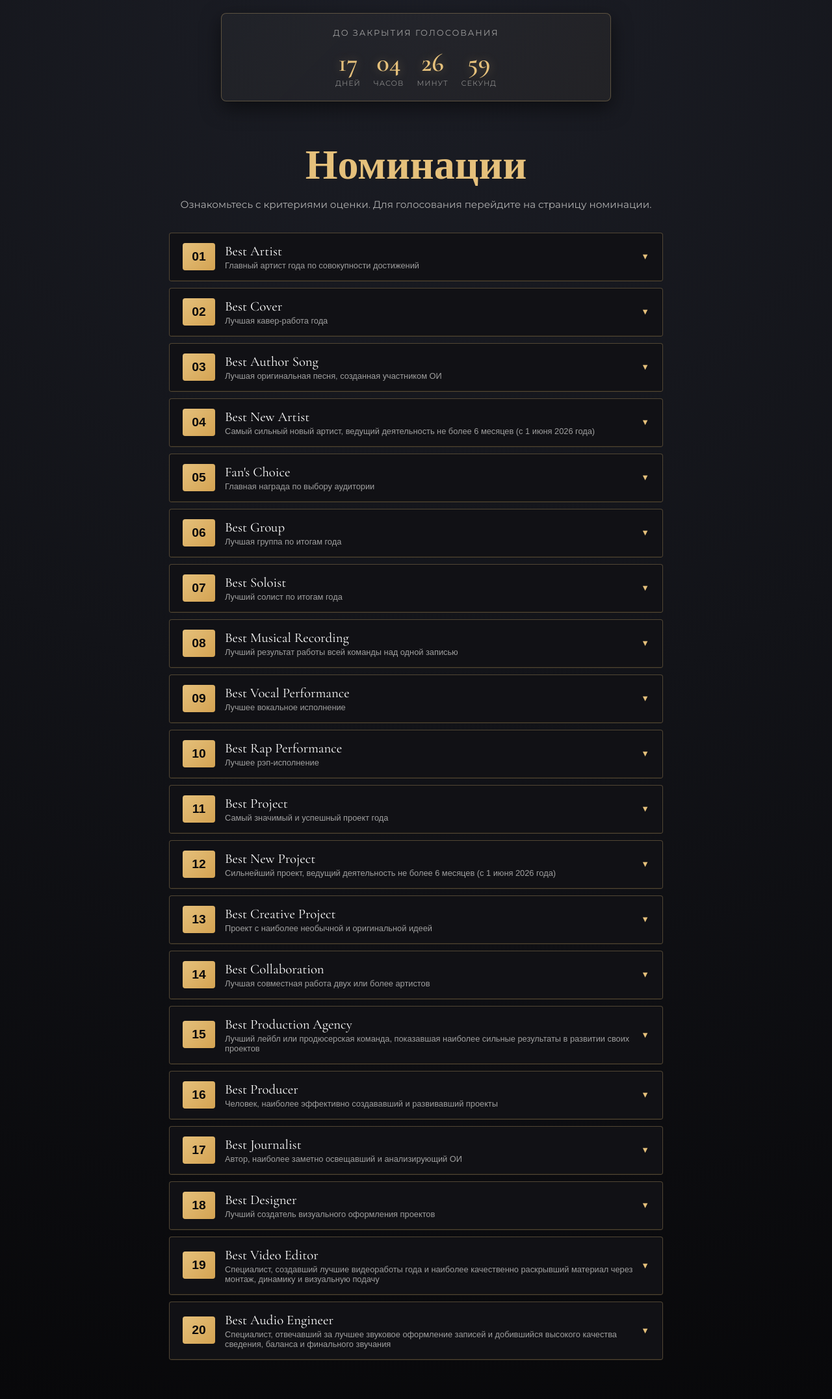
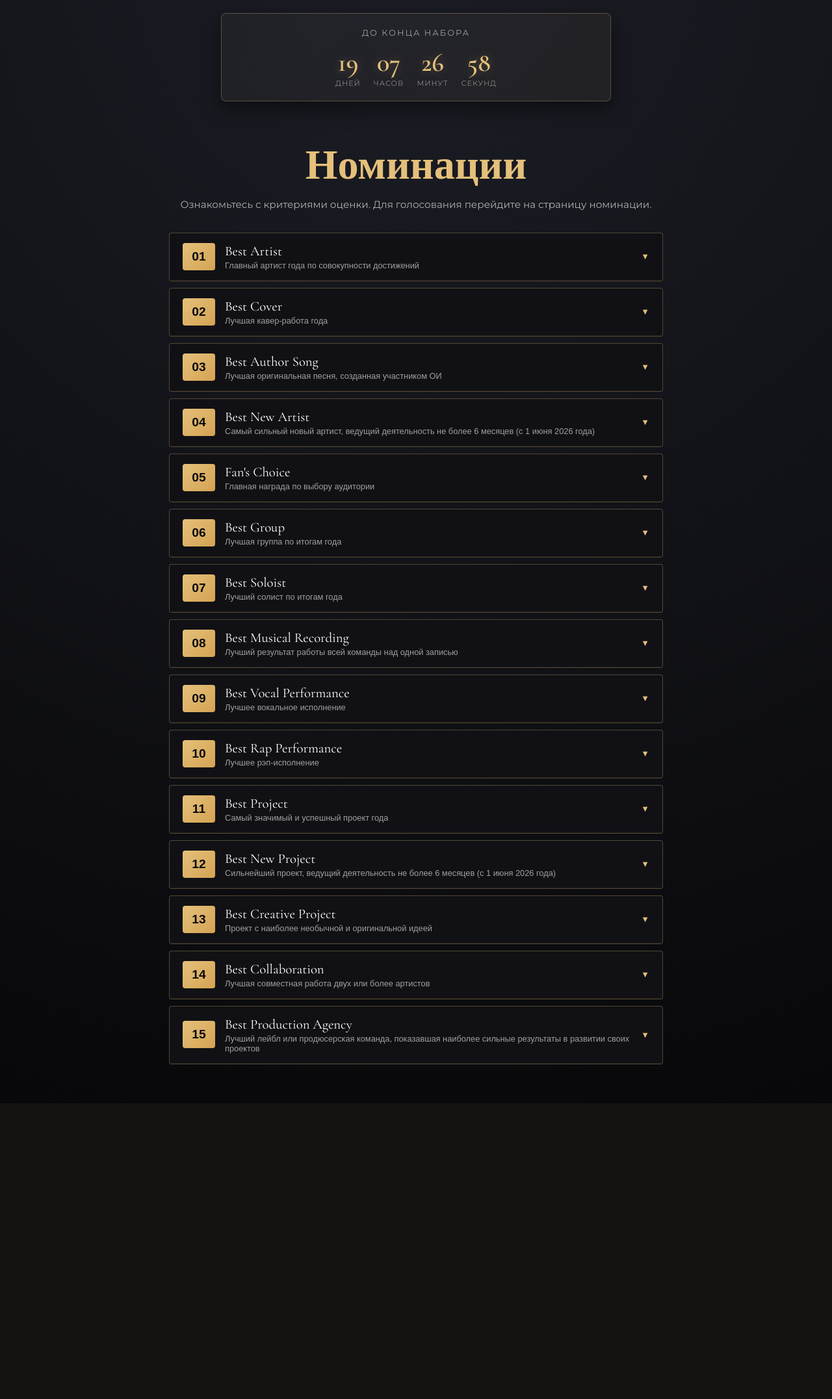
Before and after one commit to kkqumii/gayo-awards, a Flask app: page /nominations in a window 1280 px wide. Shown: the part 70-2223 px from the top of the page at 65% size. After the commit the page ends 1768 px from the top, so only its background shows below. Run offline with Flask 3, Linux system fonts and the light colour scheme.

Commit message:
Add files via upload

```diff
--- a/app.py
+++ b/app.py
@@ -5,7 +5,8 @@ from flask_sqlalchemy import SQLAlchemy
 
 app = Flask(__name__)
 app.secret_key = 'gayo_awards_super_secret_key'
-DEADLINE = datetime.fromisoformat("2026-12-04T21:00:00+03:00")
+DEADLINE = datetime.fromisoformat("2026-12-20T23:59:00+03:00")
+START_TIME = datetime.fromisoformat("2026-12-07T12:00:00+03:00")
 app.config['SQLALCHEMY_DATABASE_URI'] = 'sqlite:///gayo.db'
 app.config['SQLALCHEMY_TRACK_MODIFICATIONS'] = False
 db = SQLAlchemy(app)
@@ -40,7 +41,7 @@ nominations_data = {
     },
     "Best Author Song": {
         "desc": "Лучшая оригинальная песня, созданная участником ОИ",
-        "criteria": [("Жюри", 50), ("Цифровая Активность", 30), ("Голосование", 20)],
+        "criteria": [("Жюри", 70), ("Цифровая Активность", 20), ("Голосование", 10)],
         "artists": ["Артист 1", "Артист 2"]
     },
     "Best New Artist": {
@@ -55,78 +56,53 @@ nominations_data = {
     },
     "Best Group": {
         "desc": "Лучшая группа по итогам года",
-        "criteria": [("Жюри", 50), ("Цифровая Активность", 50)],  # Заглушка
+        "criteria": [("Жюри", 50), ("Цифровая Активность", 30), ("Голосование", 20)],  # Заглушка
         "artists": ["Группа 1", "Группа 2"]
     },
     "Best Soloist": {
         "desc": "Лучший солист по итогам года",
-        "criteria": [("Жюри", 50), ("Голосование", 50)],  # Заглушка
+        "criteria": [("Жюри", 50), ("Цифровая Активность", 30), ("Голосование", 20)],  # Заглушка
         "artists": ["Солист 1", "Солист 2"]
     },
     "Best Musical Recording": {
         "desc": "Лучший результат работы всей команды над одной записью",
-        "criteria": [("Жюри", 100)],  # Заглушка
+        "criteria": [("Жюри", 70), ("Цифровая Активность", 20), ("Голосование", 10)],  # Заглушка
         "artists": ["Запись 1", "Запись 2"]
     },
     "Best Vocal Performance": {
         "desc": "Лучшее вокальное исполнение",
-        "criteria": [("Жюри", 100)],
+        "criteria": [("Жюри", 70), ("Цифровая Активность", 20), ("Голосование", 10)],
         "artists": ["Вокалист 1", "Вокалист 2"]
     },
     "Best Rap Performance": {
         "desc": "Лучшее рэп-исполнение",
-        "criteria": [("Жюри", 100)],
+        "criteria": [("Жюри", 70), ("Цифровая Активность", 20), ("Голосование", 10)],
         "artists": ["Рэпер 1", "Рэпер 2"]
     },
     "Best Project": {
         "desc": "Самый значимый и успешный проект года",
-        "criteria": [("Жюри", 100)],
+        "criteria": [("Жюри", 50), ("Цифровая Активность", 30), ("Голосование", 20)],
         "artists": ["Проект 1", "Проект 2"]
     },
     "Best New Project": {
         "desc": "Сильнейший проект, ведущий деятельность не более 6 месяцев (с 1 июня 2026 года)",
-        "criteria": [("Жюри", 100)],
+        "criteria": [("Жюри", 50), ("Цифровая Активность", 30), ("Голосование", 20)],
         "artists": ["Проект 1", "Проект 2"]
     },
     "Best Creative Project": {
         "desc": "Проект с наиболее необычной и оригинальной идеей",
-        "criteria": [("Жюри", 100)],
+        "criteria": [("Жюри", 70), ("Цифровая Активность", 20), ("Голосование", 10)],
         "artists": ["Проект 1", "Проект 2"]
     },
     "Best Collaboration": {
         "desc": "Лучшая совместная работа двух или более артистов",
-        "criteria": [("Жюри", 100)],
+        "criteria": [("Жюри", 70), ("Цифровая Активность", 20), ("Голосование", 10)],
         "artists": ["Коллаб 1", "Коллаб 2"]
     },
     "Best Production Agency": {
         "desc": "Лучший лейбл или продюсерская команда, показавшая наиболее сильные результаты в развитии своих проектов",
-        "criteria": [("Жюри", 100)],
+        "criteria": [("Жюри", 50), ("Цифровая Активность", 30), ("Голосование", 20)],
         "artists": ["Агентство 1", "Агентство 2"]
-    },
-    "Best Producer": {
-        "desc": "Человек, наиболее эффективно создававший и развивавший проекты",
-        "criteria": [("Жюри", 100)],
-        "artists": ["Продюсер 1", "Продюсер 2"]
-    },
-    "Best Journalist": {
-        "desc": "Автор, наиболее заметно освещавший и анализирующий ОИ",
-        "criteria": [("Жюри", 100)],
-        "artists": ["Журналист 1", "Журналист 2"]
-    },
-    "Best Designer": {
-        "desc": "Лучший создатель визуального оформления проектов",
-        "criteria": [("Жюри", 100)],
-        "artists": ["Дизайнер 1", "Дизайнер 2"]
-    },
-    "Best Video Editor": {
-        "desc": "Специалист, создавший лучшие видеоработы года и наиболее качественно раскрывший материал через монтаж, динамику и визуальную подачу",
-        "criteria": [("Жюри", 100)],
-        "artists": ["Монтажер 1", "Монтажер 2"]
-    },
-    "Best Audio Engineer": {
-        "desc": "Специалист, отвечавший за лучшее звуковое оформление записей и добившийся высокого качества сведения, баланса и финального звучания",
-        "criteria": [("Жюри", 100)],
-        "artists": ["Звукарь 1", "Звукарь 2"]
     }
 }
 
@@ -160,9 +136,17 @@ def vote(nomination):
         db.session.commit()
     current_round = round_setting.value
 
-    # 2. Проверяем, не закончилось ли время (таймер)
+    # 2. Проверяем время (старт и конец)
     now = datetime.now(timezone.utc)
     is_closed = now > DEADLINE
+    is_not_started = now < START_TIME
+
+    # Если голосование еще не началось — показываем заглушку и выходим из функции
+    if is_not_started:
+        return render_template('vote.html',
+                               nomination=nomination,
+                               is_not_started=True,
+                               nominations_data=nominations_data)
 
     # 3. Обработка голосования
     if request.method == 'POST':
--- a/templates/about.html
+++ b/templates/about.html
@@ -14,10 +14,6 @@
 
     <h3 style="margin-top: 20px;">Наша миссия</h3>
     <p>Развитие культуры и поддержка высокого качества музыкального исполнения и современного искусства в цифровом пространстве.</p>
-
-    <h3 style="margin-top: 20px;">Награда</h3>
-    <p>Победители в каждой категории получают денежный приз в размере 400₽ и признание как лидеры индустрии.</p>
-
     <a href="/nominations" class="btn" style="margin-bottom: 40px;">Перейти к номинациям</a>
 
         <!-- Команда -->
--- a/templates/base.html
+++ b/templates/base.html
@@ -340,15 +340,13 @@
 
             <nav>
         <a href="/" class="logo">GAYO AWARDS</a>
-
-        <!-- Кнопка-бургер (видна только на телефонах) -->
+	<!-- Кнопка-бургер -->
         <div class="menu-toggle" onclick="toggleMenu()">
             <span></span>
             <span></span>
             <span></span>
         </div>
 
-        <!-- Само меню -->
         <div class="nav-links" id="mobile-menu">
             <a href="/">О премии</a>
 	    <a href="/nominations">Номинации</a>
@@ -360,7 +358,7 @@
     <!-- ТАЙМЕР -->
     <div class="timer-wrapper">
         <div class="timer-container">
-            <p class="timer-title">До закрытия голосования</p>
+            <p class="timer-title">До закрытия набора</p>
             <div class="timer-clock">
                 <div class="time-box">
                     <span id="days" class="time-number">00</span>
@@ -386,19 +384,48 @@
         {% block content %}{% endblock %}
     </div>
 
-    <script>
-        // УКАЖИ ЗДЕСЬ ДАТУ ОКОНЧАНИЯ ГОЛОСОВАНИЯ (Год-Месяц-ДеньTЧасы:Минуты:Секунды)
-        const deadline = new Date("2026-12-04T21:00:00").getTime();
+        <script>
+        // ДАТА КОНЦА НАБОРА ЗАЯВОК (6 декабря 2026, 23:59)
+        const deadlineSubmissions = new Date("2026-12-06T23:59:59").getTime();
+        // ДАТА КОНЦА ГОЛОСОВАНИЯ (20 декабря 2026, 23:59)
+        const deadlineVoting = new Date("2026-12-20T23:59:59").getTime();
 
         const timer = setInterval(function() {
             const now = new Date().getTime();
-            const distance = deadline - now;
 
-            if (distance < 0) {
+            let targetDate;
+            let titleText;
+            let isClosed = false;
+
+            // Если время ДО 7 декабря — считаем до конца набора
+            if (now < deadlineSubmissions) {
+                targetDate = deadlineSubmissions;
+                titleText = "До конца набора";
+            }
+            // Если время ПОСЛЕ 7 декабря, но ДО 20 декабря - считаем до конца голосования
+            else if (now < deadlineVoting) {
+                targetDate = deadlineVoting;
+                titleText = "До конца голосования";
+            }
+            // Если время вышло
+            else {
+                isClosed = true;
+            }
+
+            // Меняем заголовок таймера
+            const titleElement = document.querySelector('.timer-title');
+            if (titleElement) {
+                titleElement.innerText = isClosed ? "Голосование завершено" : titleText;
+            }
+
+            if (isClosed) {
                 clearInterval(timer);
                 document.querySelector('.timer-clock').innerHTML = "<h2 style='color:#e5c07b; font-family: Cormorant Garamond'>Голосование завершено</h2>";
                 return;
             }
+
+            // Считаем оставшееся время
+            const distance = targetDate - now;
 
             const days = Math.floor(distance / (1000 * 60 * 60 * 24));
             const hours = Math.floor((distance % (1000 * 60 * 60 * 24)) / (1000 * 60 * 60));
@@ -411,11 +438,5 @@
             document.getElementById("seconds").innerText = seconds < 10 ? "0" + seconds : seconds;
         }, 1000);
     </script>
-    <script>
-        function toggleMenu() {
-            const menu = document.getElementById('mobile-menu');
-            menu.classList.toggle('active');
-        }
-    </script>
 </body>
 </html>
--- a/templates/nominations.html
+++ b/templates/nominations.html
@@ -66,7 +66,7 @@
     display: block;
     font-size: 0.75rem;
     margin-top: 2px;
-    color: #ccc; /* Сделали светлее */
+    color: #ccc;
 }
         .icon { color: #e5c07b; font-size: 0.8rem; transition: transform 0.3s; }
         .accordion-header.active .icon { transform: rotate(180deg); }
@@ -75,7 +75,7 @@
             max-height: 0;
             overflow: hidden;
             transition: max-height 0.4s ease-out;
-            background: #0a0a0c; /* Сделали плотный темный фон */
+            background: #0a0a0c;
             border-top: 1px solid rgba(229, 192, 123, 0.1);
         }
         .criteria-list { padding: 20px; }
```
Also changed, not shown: templates/vote.html (+10 -3 lines).
